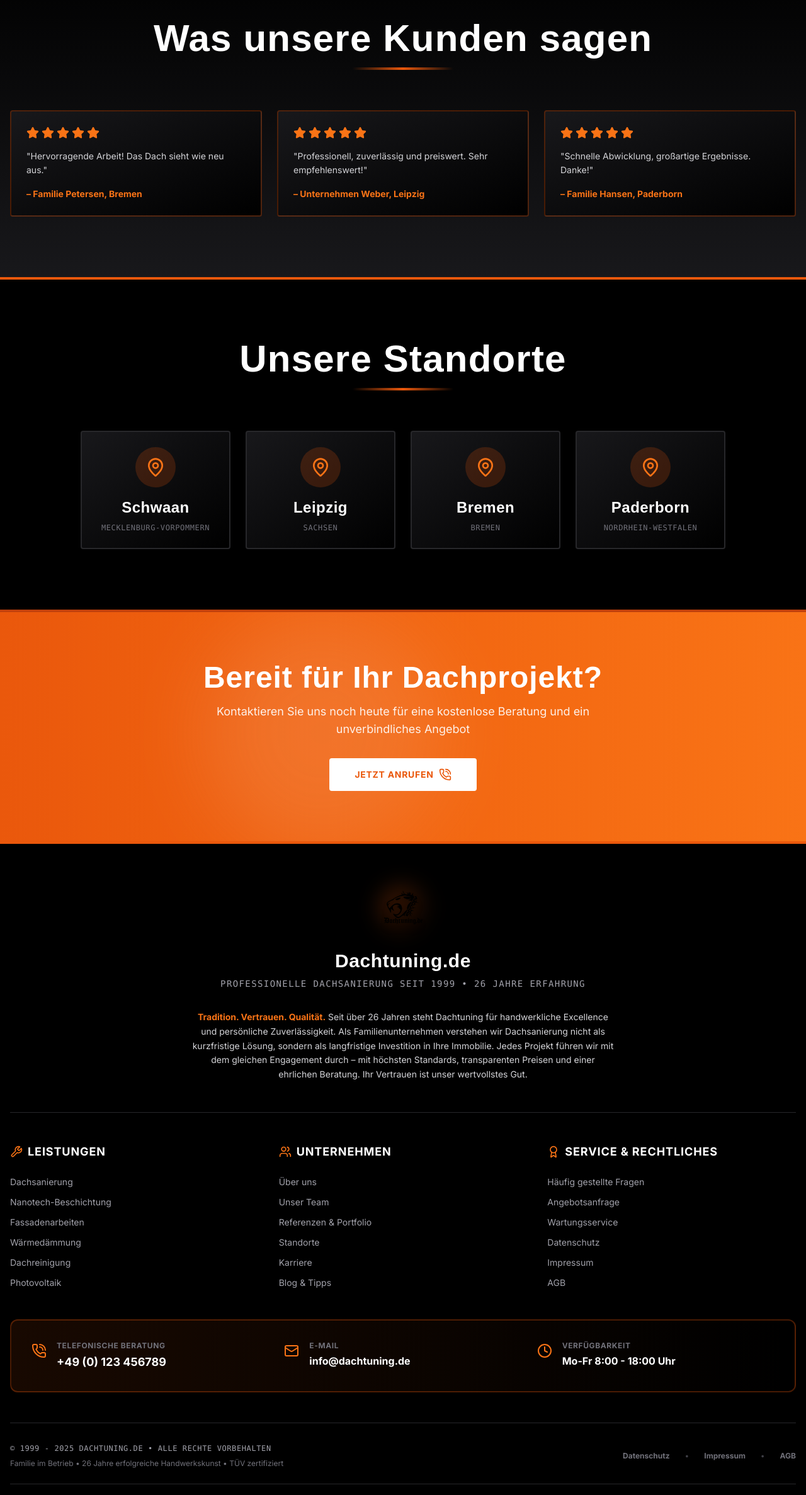
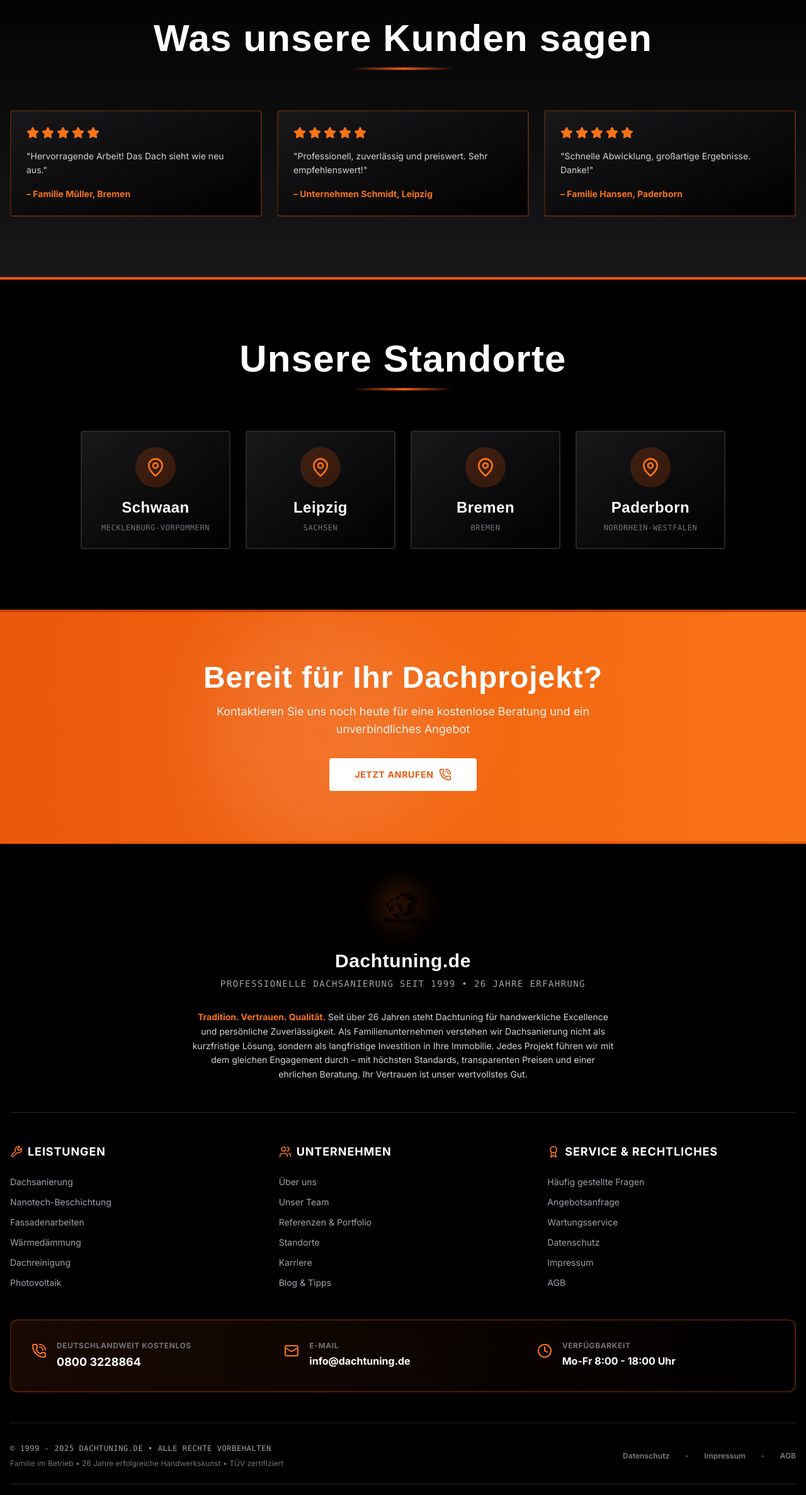
Before and after one commit to DennisMoskal/Dachtuning, a Next.js app: page / in a window 1280 px wide. Shown: the part 3577-5951 px from the top of the page at 63% size. Built offline with nearby package versions, Linux system fonts and the light colour scheme; a web font is replaced by a local one.

Commit message:
Update page.tsx

```diff
--- a/src/app/page.tsx
+++ b/src/app/page.tsx
@@ -117,8 +117,8 @@ export default function DachtuningSite() {
   ];
 
   const testimonials = [
-    { name: "Familie Petersen, Bremen", rating: 5, text: "Hervorragende Arbeit! Das Dach sieht wie neu aus." },
-    { name: "Unternehmen Weber, Leipzig", rating: 5, text: "Professionell, zuverlässig und preiswert. Sehr empfehlenswert!" },
+    { name: "Familie Müller, Bremen", rating: 5, text: "Hervorragende Arbeit! Das Dach sieht wie neu aus." },
+    { name: "Unternehmen Schmidt, Leipzig", rating: 5, text: "Professionell, zuverlässig und preiswert. Sehr empfehlenswert!" },
     { name: "Familie Hansen, Paderborn", rating: 5, text: "Schnelle Abwicklung, großartige Ergebnisse. Danke!" }
   ];
 
@@ -460,8 +460,8 @@ export default function DachtuningSite() {
             <div className="flex items-start gap-4">
               <PhoneCall className="w-6 h-6 text-orange-500 mt-1 flex-shrink-0" />
               <div>
-                <p className="text-xs text-zinc-500 uppercase tracking-wider mb-1 font-bold">Telefonische Beratung</p>
-                <p className="text-white font-bold text-lg">+49 (0) 123 456789</p>
+                <p className="text-xs text-zinc-500 uppercase tracking-wider mb-1 font-bold">Deutschlandweit Kostenlos</p>
+                <p className="text-white font-bold text-lg">0800 3228864</p>
               </div>
             </div>
             <div className="flex items-start gap-4">
```
